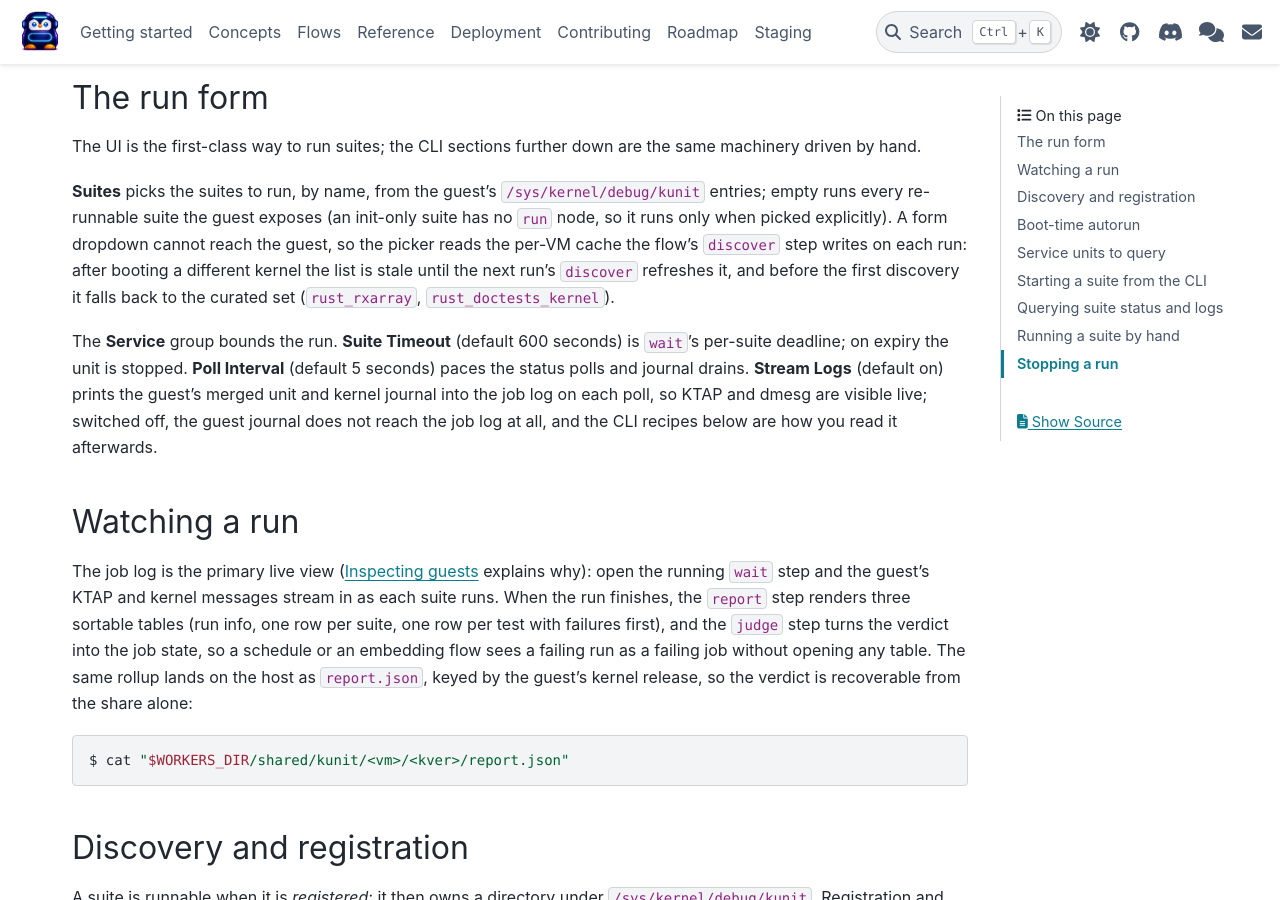
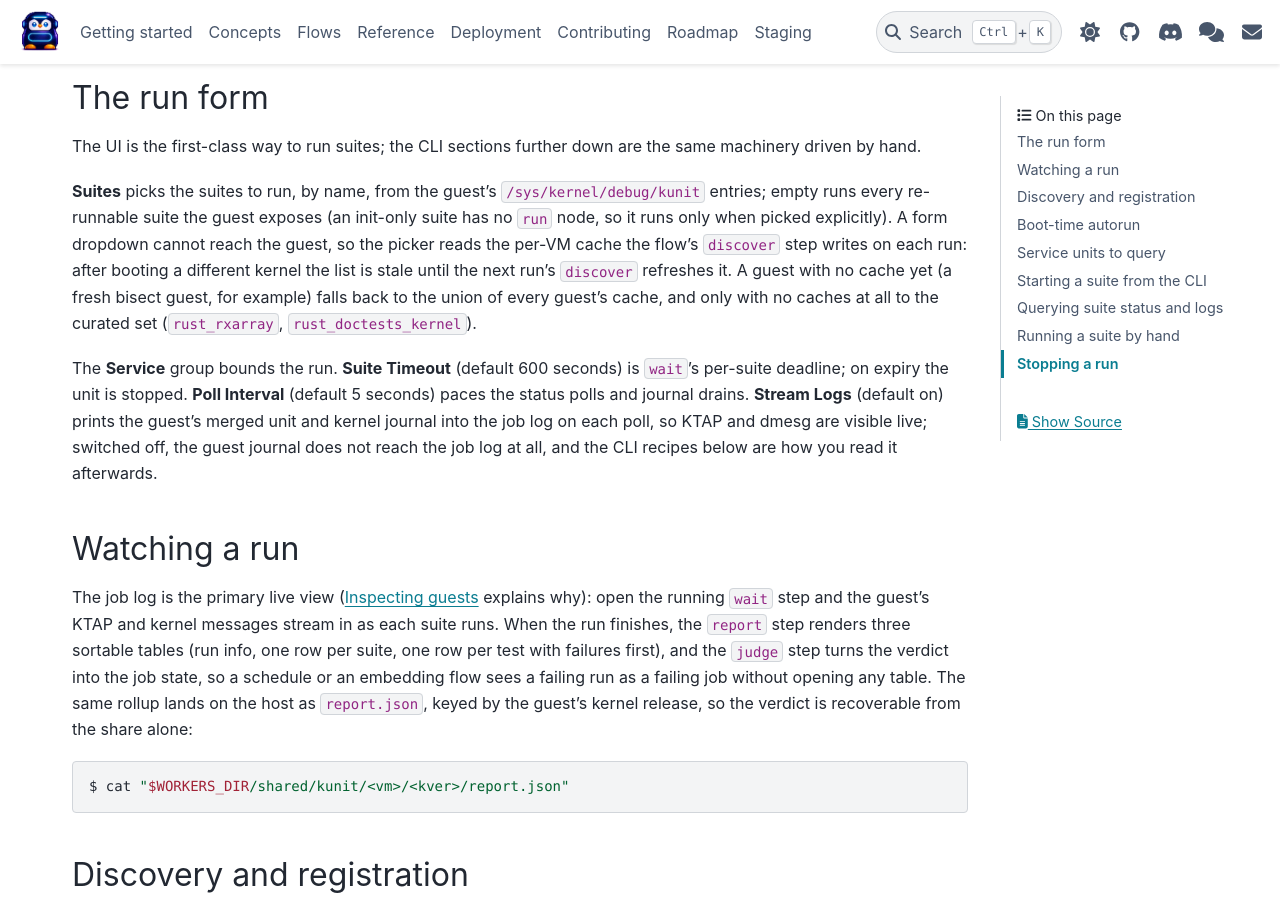
Before and after one commit to dagomez137/kdevops-ng, a Sphinx documentation site: the page built from docs/flows/kunit.rst, in a window 1280 px wide and 900 px high, scrolled down 1191 px. Built offline with Sphinx 7.4.7 and the PyData theme 0.15.4, drawn with Linux system fonts in a browser that asks for light colours.

Commit message:
docs: note the kunit picker's cross-VM cache fallback
The Suites picker gained a middle fallback when the guest has no
discovery cache yet (a fresh bisect guest, for example): the union of
every guest's cache, before the curated pair. The page only described
the per-VM cache and the curated set; describe the full chain.

Generated-by: Claude AI
Signed-off-by: Daniel Gomez <da.gomez@kernel.org>

```diff
--- a/docs/flows/kunit.rst
+++ b/docs/flows/kunit.rst
@@ -76,8 +76,10 @@ guest exposes (an init-only suite has no ``run`` node, so it runs only when
 picked explicitly). A form dropdown cannot reach the guest, so the picker
 reads the per-VM cache the flow's ``discover`` step writes on each run:
 after booting a different kernel the list is stale until the next run's
-``discover`` refreshes it, and before the first discovery it falls back to
-the curated set (``rust_rxarray``, ``rust_doctests_kernel``).
+``discover`` refreshes it. A guest with no cache yet (a fresh bisect guest,
+for example) falls back to the union of every guest's cache, and only with
+no caches at all to the curated set (``rust_rxarray``,
+``rust_doctests_kernel``).
 
 The **Service** group bounds the run. **Suite Timeout** (default 600
 seconds) is ``wait``'s per-suite deadline; on expiry the unit is stopped.
```
